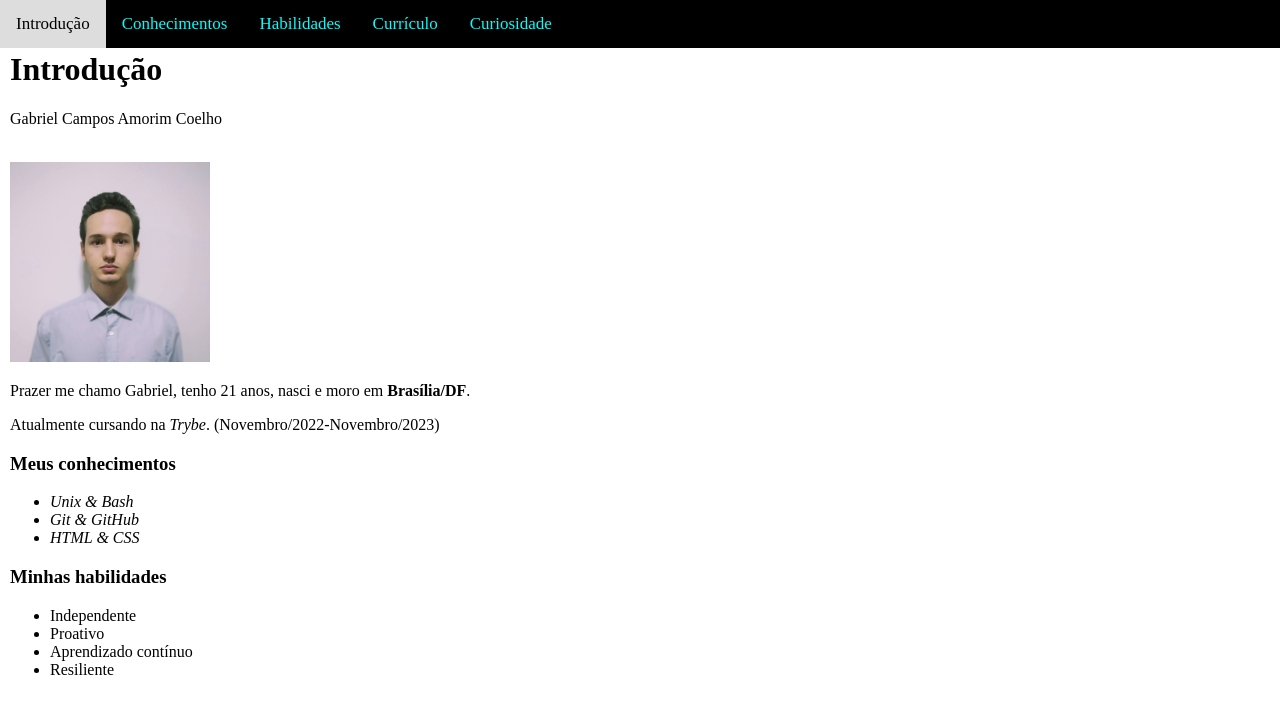
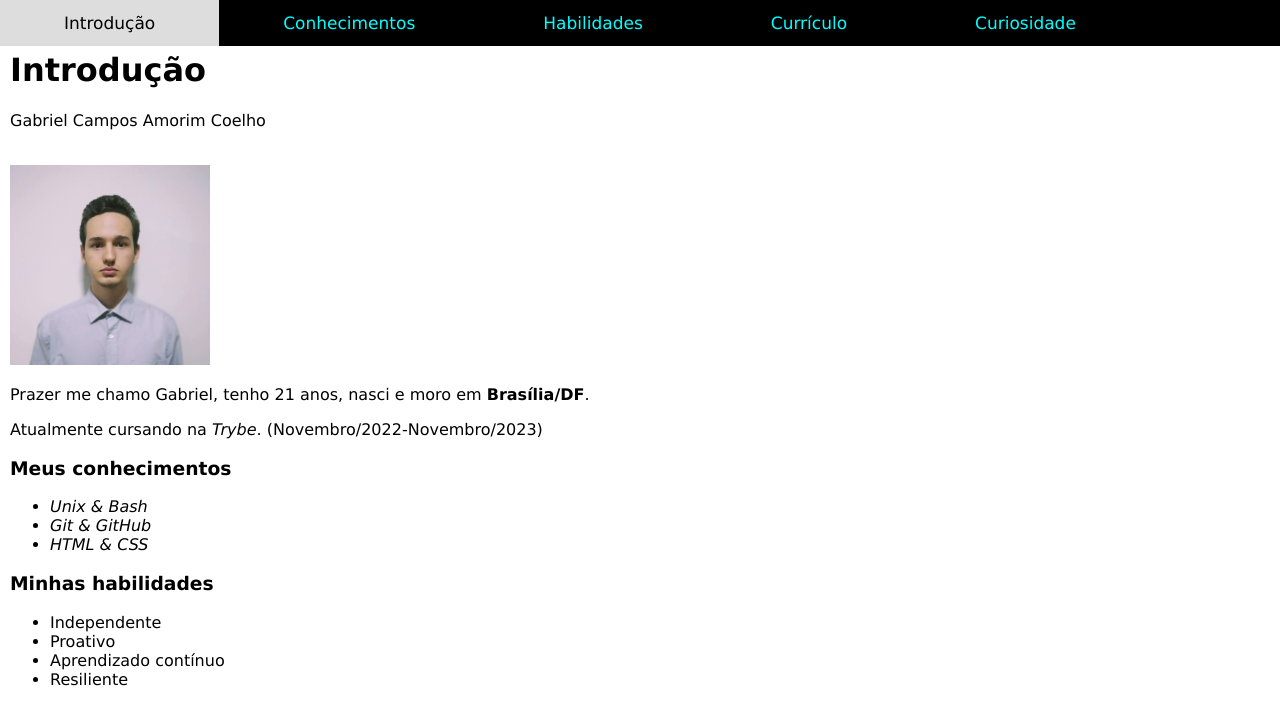
Before and after one commit to gabrielcampostrybe/gabrielcampostrybe.github.io, a plain HTML site: page index.html in a window 1280 px wide. Shown: the top 724 px of the page. Drawn offline with Linux system fonts and the light colour scheme.

Commit message:
navbar center

```diff
--- a/style.css
+++ b/style.css
@@ -1,5 +1,6 @@
 body {
     margin: 0;
+    font-family: Verdana, Geneva, Tahoma, sans-serif;
 }
 
 .navbar {
@@ -15,7 +16,7 @@ body {
     display: block;
     color: aqua;
     text-align: center;
-    padding: 14px 16px;
+    padding: 1% 5%;
     text-decoration: none;
     font-size: 17px;
 }
```
